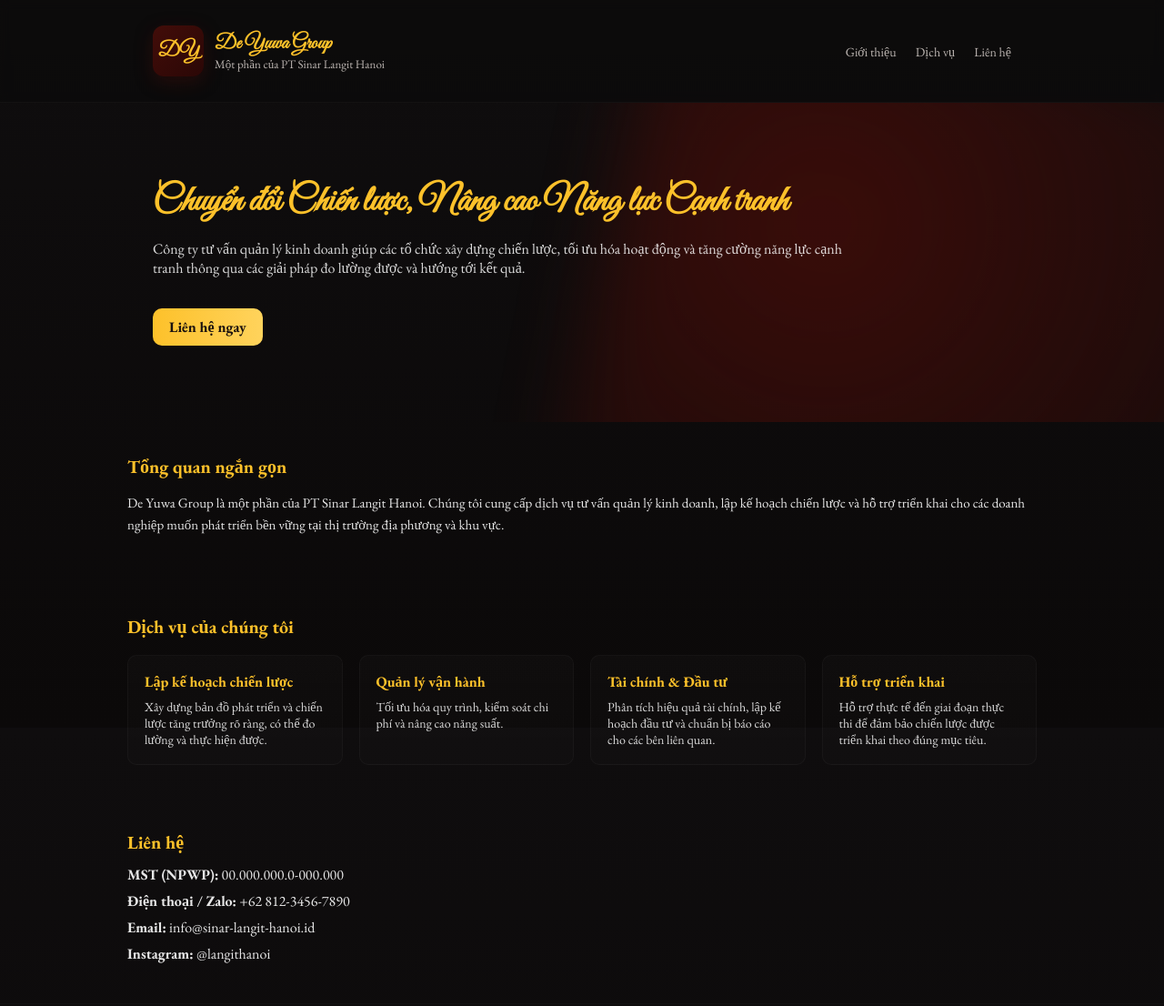
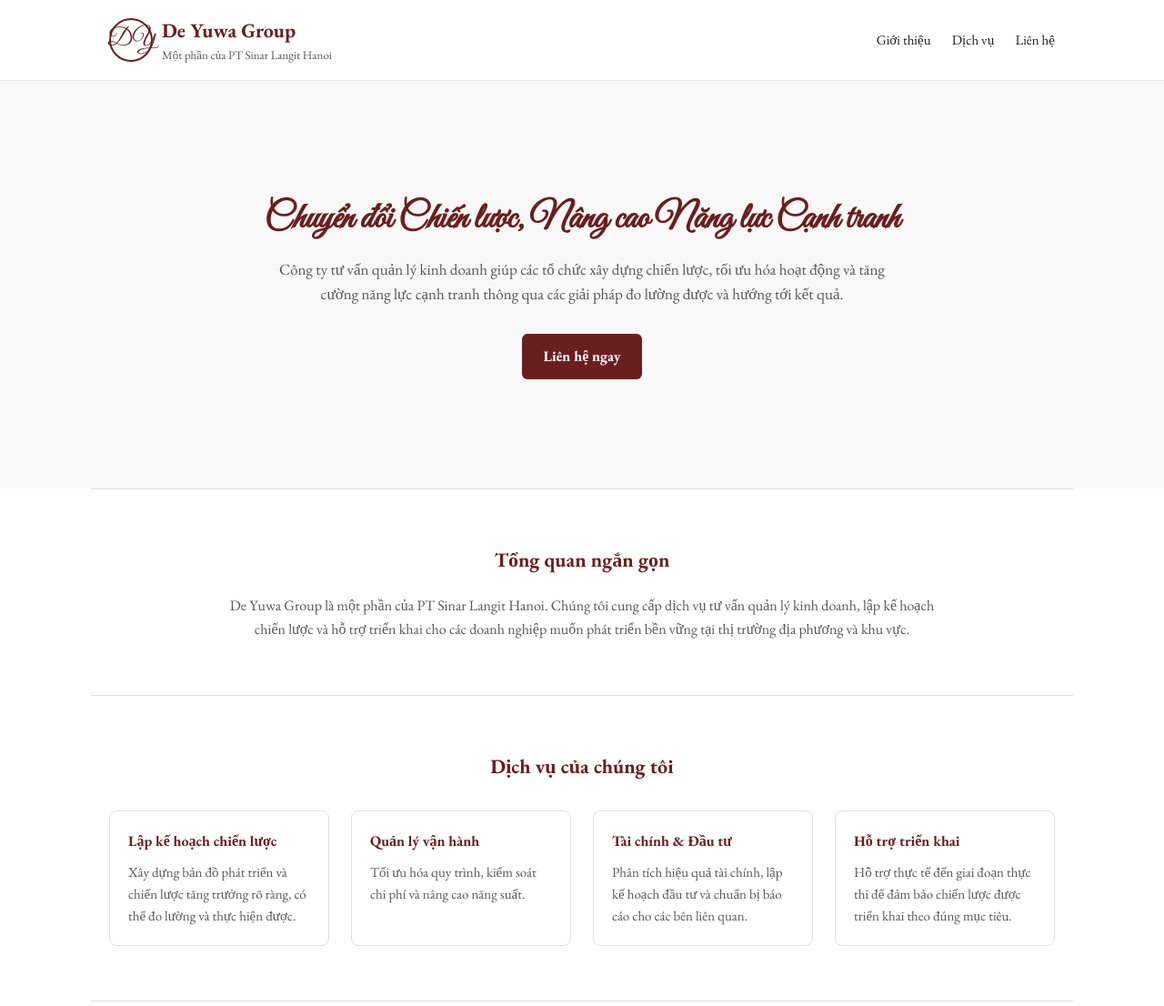
Before and after one commit to kevin123a/deyuwagroup, a plain HTML site: page index.html in a window 1280 px wide. Shown: the top 1106 px of the page at 91% size. Drawn offline with nearby package versions, Linux system fonts and the light colour scheme.

Commit message:
Update style.css

```diff
--- a/style.css
+++ b/style.css
@@ -1,59 +1,218 @@
-/* FILE: style.css */
-/* Simpan file ini sebagai style.css di folder yang sama dengan index.html */
+/* ============================
+   STYLE.CSS — CLEAN MAROON VARIANT
+   ============================ */
 
-:root{
-  --maroon:#420D09;
-  --maroon-2:rgba(66,13,9,0.9);
-  --accent:#FDC12A;
-  --bg:#0f0d0e;
-  --muted:#bdb6b2;
+:root {
+  --primary: #6B1E1E;     /* maroon lembut */
+  --primary-light: #B64B4B;
+  --text-dark: #1E1E1E;
+  --text-muted: #555;
+  --bg: #FFFFFF;
+  --bg-alt: #F8F8F8;
+  --border: #E0E0E0;
 }
 
-*{box-sizing:border-box}
-html,body{height:100%;margin:0;font-family:'EB Garamond', Garamond, serif;background:linear-gradient(180deg,var(--bg) 0%, #0b0909 100%);color:var(--muted);}
-.container{max-width:1000px;margin:0 auto;padding:28px}
-
-/* Header */
-.site-header{position:sticky;top:0;background:rgba(11,9,9,0.45);backdrop-filter:blur(6px);border-bottom:1px solid rgba(255,255,255,0.03);z-index:40}
-.header-inner{display:flex;align-items:center;justify-content:space-between}
-.brand{display:flex;gap:12px;align-items:center}
-.logo{width:56px;height:56px;background:linear-gradient(135deg,var(--maroon), #2b0706);display:flex;align-items:center;justify-content:center;color:var(--accent);font-weight:700;border-radius:12px;font-family:'Great Vibes', 'Bickham Script Pro', cursive;font-size:22px;box-shadow:0 6px 20px rgba(66,13,9,0.45)}
-.company{margin:0;font-family:'Great Vibes','Bickham Script Pro',cursive;color:var(--accent);font-size:22px}
-.tag{margin:0;font-size:13px;color:var(--muted)}
-.nav a{color:var(--muted);text-decoration:none;margin-left:18px;font-size:14px}
-.nav a:hover{color:var(--accent)}
-
-/* Hero */
-.hero{position:relative;padding:56px 0;overflow:hidden}
-.hero-inner{position:relative;z-index:2}
-.hero-title{font-family:'Great Vibes','Bickham Script Pro',cursive;color:var(--accent);font-size:40px;margin:0 0 10px}
-.hero-desc{max-width:760px;font-size:16px;color:rgba(255,255,255,0.85)}
-.btn{display:inline-block;margin-top:18px;padding:10px 18px;border-radius:10px;background:linear-gradient(90deg,var(--accent),#ffd35c);color:#1b120f;text-decoration:none;font-weight:700}
-
-.maroon-blur{position:absolute;right:-10%;top:-20%;width:60vmax;height:60vmax;background:radial-gradient(circle at 30% 30%, rgba(66,13,9,0.9), rgba(66,13,9,0.6) 30%, rgba(66,13,9,0.35) 60%, rgba(0,0,0,0) 70%);filter:blur(40px);transform:rotate(12deg);opacity:0.95}
-
-.section{padding:36px 0}
-.section-title{color:var(--accent);margin:0 0 12px;font-size:20px}
-.lead{font-size:15px;color:rgba(255,255,255,0.9);line-height:1.6}
-
-.services-grid{display:grid;grid-template-columns:repeat(auto-fit,minmax(220px,1fr));gap:18px;margin-top:18px}
-.card{background:linear-gradient(180deg,rgba(255,255,255,0.02),rgba(255,255,255,0.01));padding:18px;border-radius:10px;border:1px solid rgba(255,255,255,0.03)}
-.card h4{margin:0 0 8px;color:var(--accent)}
-.card p{margin:0;color:rgba(255,255,255,0.85);font-size:14px}
-
-.contact-list{list-style:none;padding:0;margin:12px 0 0;color:rgba(255,255,255,0.9)}
-.contact-list li{margin:8px 0}
-
-.site-footer{padding:18px 0;border-top:1px solid rgba(255,255,255,0.03);text-align:center;color:var(--muted);background:linear-gradient(180deg,transparent,rgba(0,0,0,0.2))}
-.footer-inner{max-width:1000px;margin:0 auto;padding:8px}
-
-/* Responsive */
-@media(max-width:720px){
-  .header-inner{padding:12px}
-  .nav{display:none}
-  .hero-title{font-size:32px}
-  .logo{width:48px;height:48px;font-size:18px}
+/* RESET & BASE */
+* {
+  box-sizing: border-box;
+  margin: 0;
+  padding: 0;
 }
 
-/* Small helper for high contrast */
-.btn:focus,.nav a:focus{outline:2px solid rgba(253,193,42,0.18);outline-offset:2px}
+body {
+  font-family: "EB Garamond", "Times New Roman", serif;
+  background-color: var(--bg);
+  color: var(--text-dark);
+  line-height: 1.6;
+}
+
+/* CONTAINER */
+.container {
+  max-width: 1080px;
+  margin: 0 auto;
+  padding: 40px 20px;
+}
+
+/* HEADER */
+.site-header {
+  background: #fff;
+  border-bottom: 1px solid var(--border);
+  position: sticky;
+  top: 0;
+  z-index: 100;
+}
+
+.header-inner {
+  display: flex;
+  align-items: center;
+  justify-content: space-between;
+  padding: 16px 20px;
+}
+
+.brand {
+  display: flex;
+  align-items: center;
+  gap: 10px;
+}
+
+.logo {
+  font-family: "Great Vibes", cursive;
+  font-size: 26px;
+  color: var(--primary);
+  border: 2px solid var(--primary);
+  border-radius: 50%;
+  width: 48px;
+  height: 48px;
+  display: flex;
+  align-items: center;
+  justify-content: center;
+}
+
+.company {
+  font-family: "EB Garamond", serif;
+  font-size: 22px;
+  color: var(--primary);
+  margin: 0;
+}
+
+.tag {
+  font-size: 13px;
+  color: var(--text-muted);
+}
+
+/* NAVIGATION */
+.nav a {
+  text-decoration: none;
+  color: var(--text-dark);
+  font-size: 15px;
+  margin-left: 20px;
+  transition: color 0.2s;
+}
+.nav a:hover {
+  color: var(--primary);
+}
+
+/* HERO */
+.hero {
+  background: var(--bg-alt);
+  text-align: center;
+  padding: 80px 20px;
+}
+
+.hero-title {
+  font-family: "Great Vibes", cursive;
+  font-size: 40px;
+  color: var(--primary);
+  margin-bottom: 10px;
+}
+
+.hero-desc {
+  font-size: 17px;
+  color: var(--text-muted);
+  max-width: 700px;
+  margin: 0 auto 30px;
+}
+
+.btn {
+  display: inline-block;
+  background: var(--primary);
+  color: #fff;
+  text-decoration: none;
+  padding: 12px 24px;
+  border-radius: 6px;
+  font-weight: bold;
+  transition: background 0.3s;
+}
+
+.btn:hover {
+  background: var(--primary-light);
+}
+
+/* SECTIONS */
+.section {
+  padding: 60px 20px;
+  background: var(--bg);
+  border-top: 1px solid var(--border);
+}
+
+.section-title {
+  font-size: 22px;
+  color: var(--primary);
+  text-align: center;
+  margin-bottom: 20px;
+}
+
+.lead {
+  text-align: center;
+  max-width: 800px;
+  margin: 0 auto;
+  color: var(--text-muted);
+  font-size: 16px;
+}
+
+/* SERVICES */
+.services-grid {
+  display: grid;
+  grid-template-columns: repeat(auto-fit, minmax(240px, 1fr));
+  gap: 24px;
+  margin-top: 30px;
+}
+
+.card {
+  border: 1px solid var(--border);
+  border-radius: 8px;
+  padding: 20px;
+  background: #fff;
+  transition: box-shadow 0.3s;
+}
+
+.card:hover {
+  box-shadow: 0 4px 10px rgba(0, 0, 0, 0.05);
+}
+
+.card h4 {
+  color: var(--primary);
+  margin-bottom: 10px;
+}
+
+.card p {
+  color: var(--text-muted);
+  font-size: 15px;
+}
+
+/* CONTACT */
+.contact-list {
+  list-style: none;
+  max-width: 500px;
+  margin: 0 auto;
+  color: var(--text-dark);
+}
+
+.contact-list li {
+  margin: 10px 0;
+  font-size: 15px;
+}
+
+/* FOOTER */
+.site-footer {
+  background: var(--bg-alt);
+  border-top: 1px solid var(--border);
+  text-align: center;
+  padding: 20px;
+  color: var(--text-muted);
+  font-size: 14px;
+}
+
+/* RESPONSIVE */
+@media (max-width: 768px) {
+  .header-inner {
+    flex-direction: column;
+    align-items: flex-start;
+  }
+  .nav {
+    margin-top: 10px;
+  }
+  .hero-title {
+    font-size: 32px;
+  }
+}
```
